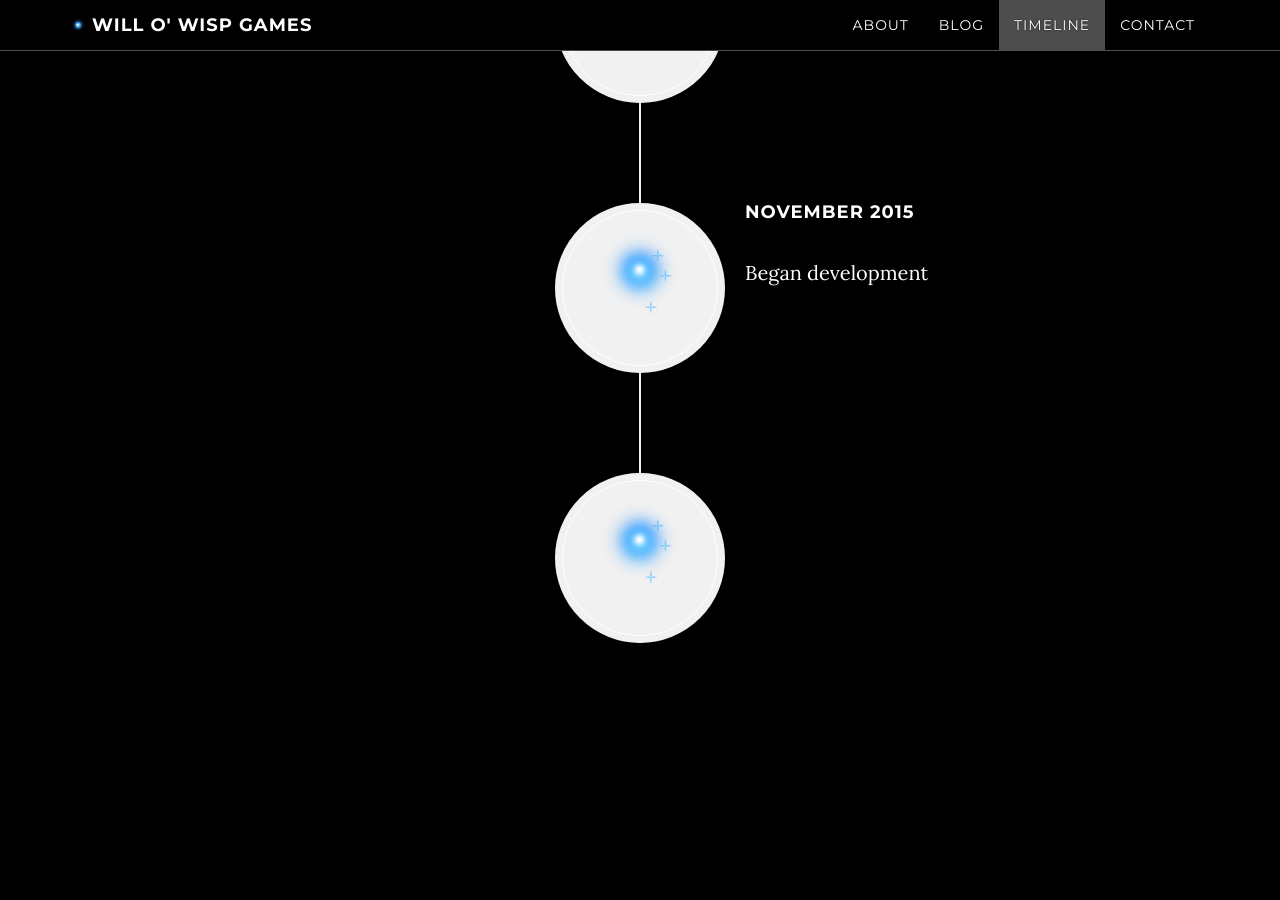
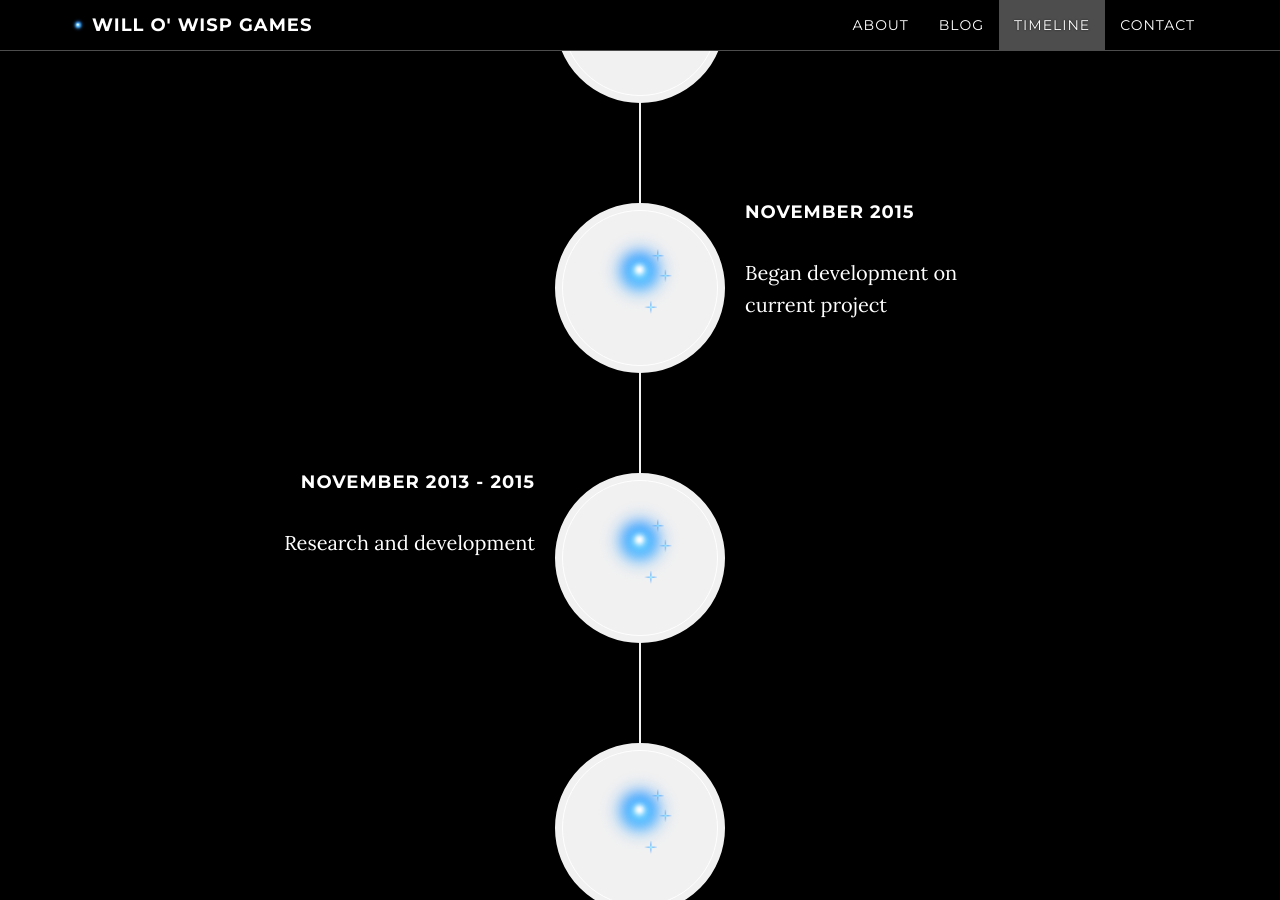
Before and after one commit to WilloWispGames/WilloWispGames.github.io, a Jekyll site: the page built from index.html, in a window 1280 px wide and 900 px high, scrolled down 2622 px. Built offline with Jekyll 4.4.1, drawn with Linux system fonts in a browser that asks for light colours; nearby versions of some CDN libraries; comment, search, counter and statistics services are not loaded; some of the changed lines change nothing that is shown.

Commit message:
Update _config.yml

```diff
--- a/_config.yml
+++ b/_config.yml
@@ -92,18 +92,18 @@ post-preview-words: 96
 
 paginate: 5
 
-email-share: True
-fb-share: True
+email-share: False
+fb-share: False
 twitter-share: True
-linkedin-share: True
+linkedin-share: False
 reddit-share: True
-google-plus-share: True
-tumblr-share: True
-pinterest-share: True
-pocket-share: True
-vkontakte-share: True
+google-plus-share: False
+tumblr-share: False
+pinterest-share: False
+pocket-share: False
+vkontakte-share: False
 
-disqus-shortname: "willowispgames"
+#disqus-shortname: "willowispgames"
 
 syntax-highlight: True
 
@@ -117,7 +117,10 @@ events:
     description: "Project specific engine modifications"
   - image: "/img/wowLogo.png"
     date: "November 2015"
-    description: "Began development"
+    description: "Began development on current project"
+  - image: "/img/wowLogo.png"
+    date: "November 2013 - 2015"
+    description: "Research and development"
 
 # First image of the Timeline
 
```
